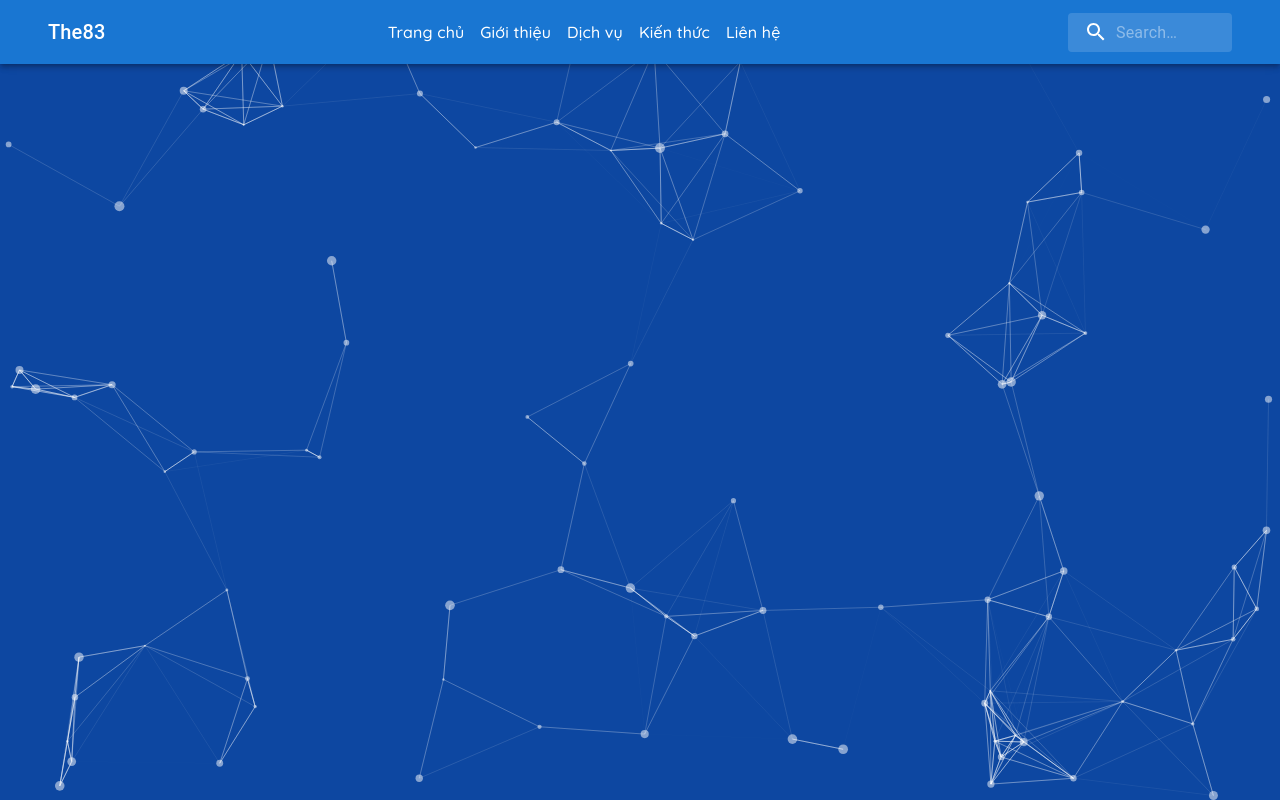
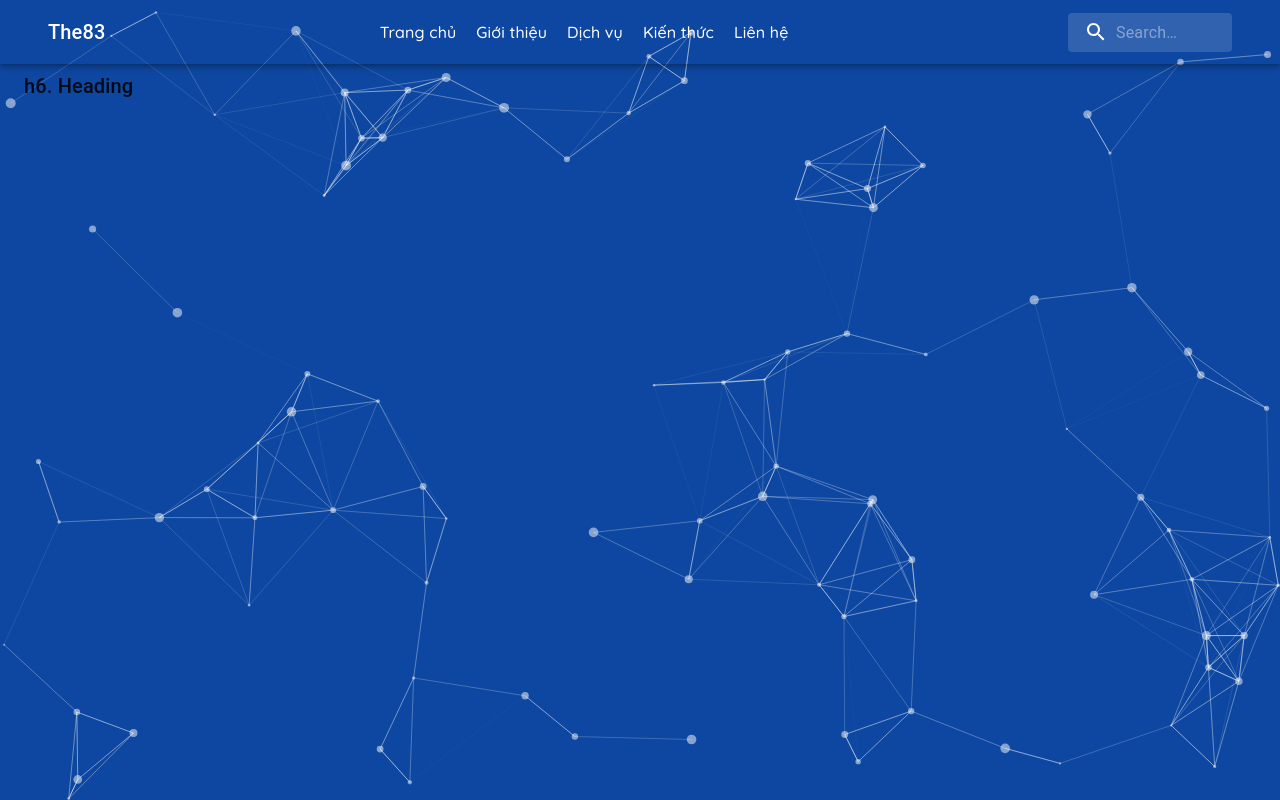
Before and after one commit to Dong-UI2902/the-83, a React (Create React App) app: page / in a window 1280 px wide. Built offline with nearby package versions, Linux system fonts and the light colour scheme.

Commit message:
add background header particle

```diff
--- a/src/App.css
+++ b/src/App.css
@@ -1,4 +1,11 @@
 @import url('https://fonts.googleapis.com/css2?family=Quicksand:wght@300;400;500;600;700&display=swap');
+
 * {
     font-family: 'Quicksand', sans-serif;
 }
+
+:root {
+    --main-color: #0d47a1;
+    --light-color: #ffff;
+    --dark-color: #222222;
+}
--- /dev/null
+++ b/src/components/Header/Header.tsx
@@ -0,0 +1,21 @@
+import React from "react";
+import Particle from "../Particle/Particle";
+import { Typography } from "@mui/material";
+import Box from "@mui/material/Box";
+
+function Header() {
+  return (
+    <div>
+      <Box sx={{ zIndex: 0, position: "relative" }}>
+        <Particle />
+      </Box>
+      <Box sx={{ zIndex: 0, position: "relative" }}>
+        <Typography variant="h6" gutterBottom>
+          h6. Heading
+        </Typography>
+      </Box>
+    </div>
+  );
+}
+
+export default Header;
--- a/src/components/Link/Link.tsx
+++ b/src/components/Link/Link.tsx
@@ -15,11 +15,12 @@ const theme = createTheme({
         // Name of the slot
         root: {
           minWidth: "64px",
-          padding: "6px 8px",
+          padding: "6px 10px",
           //   textTransform: "uppercase",
           fontWeight: "500",
           fontSize: "1rem",
           lineHeight: "1.75",
+          textDecoration: "none",
           "&:hover": {
             "text-decoration": "none",
           },
--- a/src/components/Navbar/Navbar.tsx
+++ b/src/components/Navbar/Navbar.tsx
@@ -118,7 +118,7 @@ export default function PersistentDrawerLeft() {
     <div>
       <Box sx={{ flexGrow: 1 }}>
         <CssBaseline />
-        <AppBar position="fixed">
+        <AppBar position="fixed" sx={{ backgroundColor: "unset" }}>
           <Layout>
             <Toolbar>
               <IconButton
@@ -147,7 +147,11 @@ export default function PersistentDrawerLeft() {
                 The83
               </Typography>
               <Box
-                sx={{ display: { xs: "none", sm: "block" }, margin: "0 auto" }}
+                sx={{
+                  display: { xs: "none", sm: "block" },
+                  marginLeft: "auto",
+                  marginRight: "auto",
+                }}
               >
                 {navItems.map((item, index) => (
                   <Link key={index} sx={{ color: "#fff" }} href={item.href}>
--- a/src/components/Particle/Particle.tsx
+++ b/src/components/Particle/Particle.tsx
@@ -76,7 +76,7 @@ function Particle() {
                 default: "bounce",
               },
               random: false,
-              speed: 4,
+              speed: 3,
               straight: false,
             },
             number: {
--- a/src/views/Home.tsx
+++ b/src/views/Home.tsx
@@ -1,11 +1,11 @@
 import React from "react";
-import Particle from "../components/Particle/Particle";
 import Layout from "../components/Layout/Layout";
+import Header from "../components/Header/Header";
 
 function home() {
   return (
     <Layout props={{ marginTop: "70px" }}>
-      <Particle />
+      <Header />
     </Layout>
   );
 }
```
